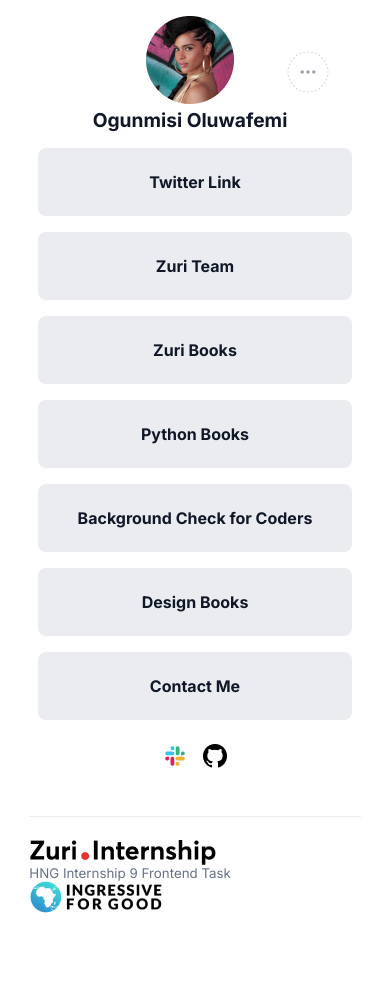
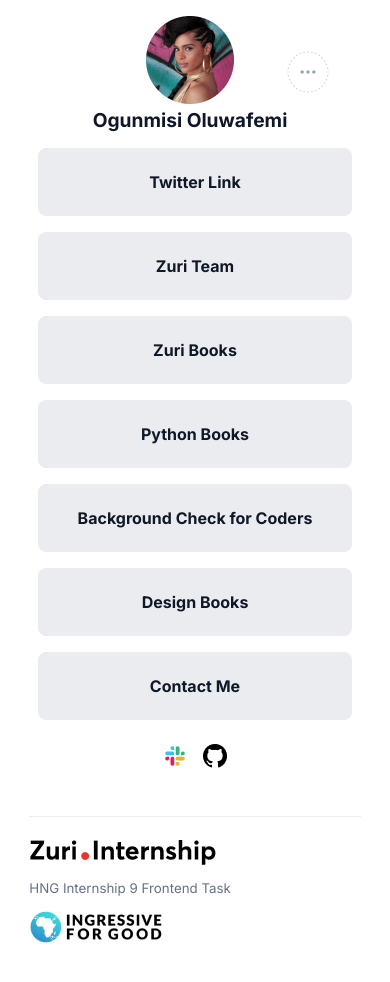
Before and after one commit to OgunmisiM/Hng-Linktree-Clone, a React (Create React App) app: page / in a window 390 px wide. Shown: the top 982 px of the page. Built offline with nearby package versions, Linux system fonts and the light colour scheme.

Commit message:
style:added margin to the footer style

```diff
--- a/src/index.css
+++ b/src/index.css
@@ -116,6 +116,7 @@
   .share_icon {
     display: none;
   }
+
   footer {
     display: flex;
     flex-direction: column;
@@ -123,6 +124,9 @@
     align-items: flex-start;
     width: 90%;
   }
+  small {
+    margin: 15px 0;
+  }
 
   .option_icon {
     display: inline;
```
